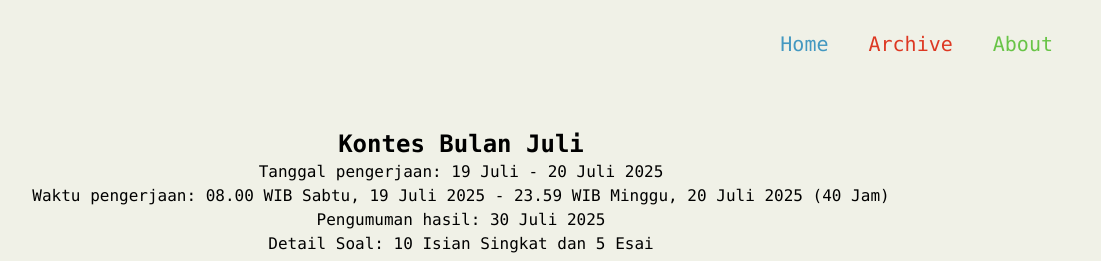
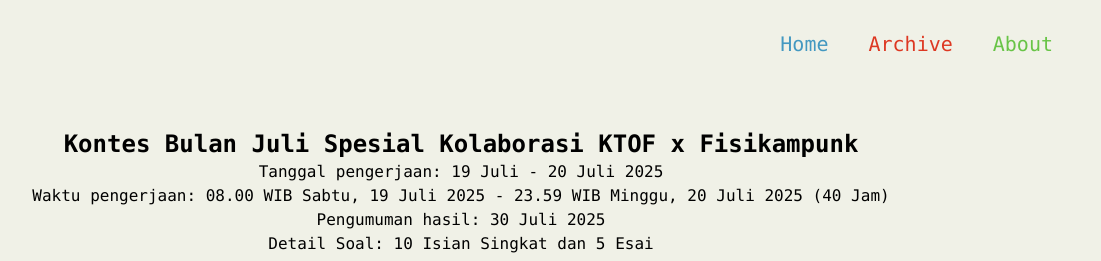
Before and after one commit to clarsbyte/KTOF, a website: page src/index.html in a window 1280 px wide. Shown: the top 261 px of the page, 179-1280 px from the left. Drawn offline with Linux system fonts and the light colour scheme.

Commit message:
Update index.html

```diff
--- a/src/index.html
+++ b/src/index.html
@@ -23,7 +23,7 @@
     </nav>
 
     <div class="m-auto my-10 flex flex-col">
-        <h1 class="text-center font-bold text-2xl">Kontes Bulan Juli</h1>
+        <h1 class="text-center font-bold text-2xl">Kontes Bulan Juli Spesial Kolaborasi KTOF x Fisikampunk</h1>
         <h3 class="text-center">Tanggal pengerjaan: 19 Juli - 20 Juli 2025</h3>
         <h3 class="text-center">Waktu pengerjaan: 08.00 WIB Sabtu, 19 Juli 2025 - 23.59 WIB Minggu, 20 Juli 2025 (40 Jam)
         </h3>
```
